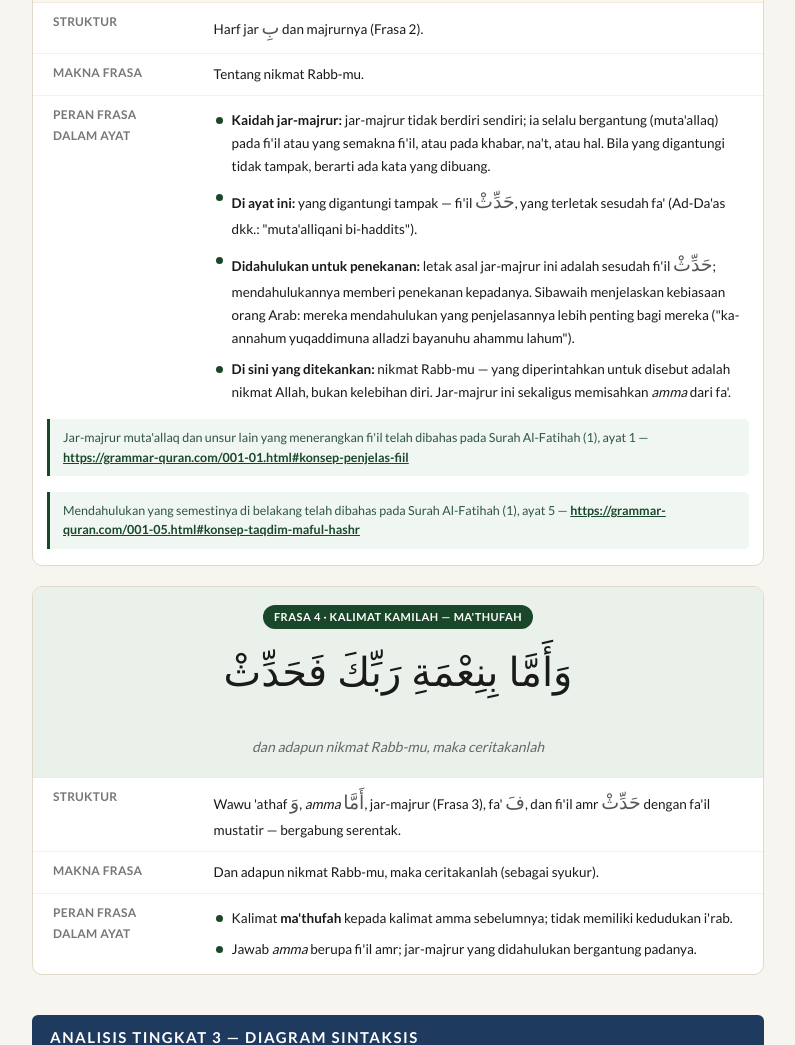
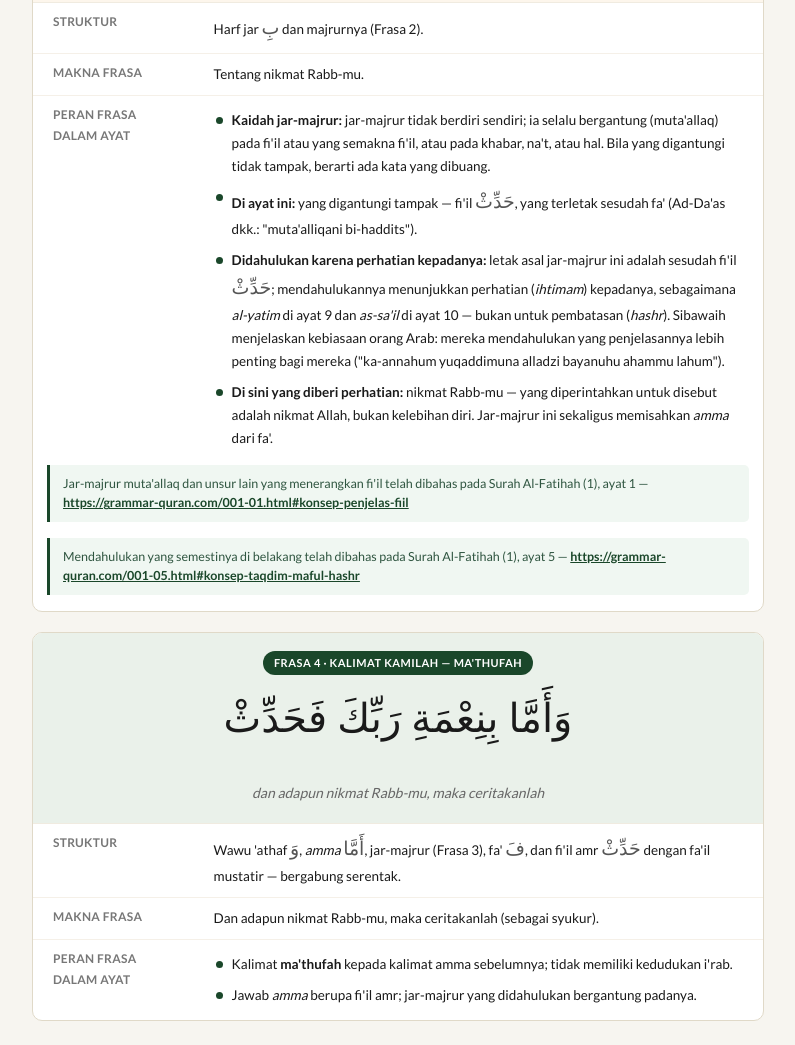
Before and after one commit to iwoth/grammar-quran, a plain HTML site: page 093-11.html in a window 1280 px wide. Shown: the part 10117-11162 px from the top of the page, without its empty margins (242-1037 px from the left). Drawn offline with Linux system fonts and the light colour scheme; a web font is replaced by a local one.

Commit message:
093-11: jar-majrur bi-ni'mati rabbika didahulukan karena perhatian (ihtimam), seragam dengan 93:9–10 (M221)
Co-Authored-By: Claude Opus 5.5 <noreply@anthropic.com>
Claude-Session: https://claude.ai/code/session_01XHVRrNALXdN3AbmvS8UFpK

```diff
--- a/093-11.html
+++ b/093-11.html
@@ -1135,8 +1135,8 @@
           <ul class="poin-list">
             <li><strong>Kaidah jar-majrur:</strong> jar-majrur tidak berdiri sendiri; ia selalu bergantung (muta'allaq) pada fi'il atau yang semakna fi'il, atau pada khabar, na't, atau hal. Bila yang digantungi tidak tampak, berarti ada kata yang dibuang.</li>
             <li><strong>Di ayat ini:</strong> yang digantungi tampak — fi'il <span class="arab-istilah">حَدِّثْ</span>, yang terletak sesudah fa' (Ad-Da'as dkk.: "muta'alliqani bi-haddits").</li>
-            <li><strong>Didahulukan untuk penekanan:</strong> letak asal jar-majrur ini adalah sesudah fi'il <span class="arab-istilah">حَدِّثْ</span>; mendahulukannya memberi penekanan kepadanya. Sibawaih menjelaskan kebiasaan orang Arab: mereka mendahulukan yang penjelasannya lebih penting bagi mereka ("ka-annahum yuqaddimuna alladzi bayanuhu ahammu lahum").</li>
-            <li><strong>Di sini yang ditekankan:</strong> nikmat Rabb-mu — yang diperintahkan untuk disebut adalah nikmat Allah, bukan kelebihan diri. Jar-majrur ini sekaligus memisahkan <em>amma</em> dari fa'.</li>
+            <li><strong>Didahulukan karena perhatian kepadanya:</strong> letak asal jar-majrur ini adalah sesudah fi'il <span class="arab-istilah">حَدِّثْ</span>; mendahulukannya menunjukkan perhatian (<em>ihtimam</em>) kepadanya, sebagaimana <em>al-yatim</em> di ayat 9 dan <em>as-sa'il</em> di ayat 10 — bukan untuk pembatasan (<em>hashr</em>). Sibawaih menjelaskan kebiasaan orang Arab: mereka mendahulukan yang penjelasannya lebih penting bagi mereka ("ka-annahum yuqaddimuna alladzi bayanuhu ahammu lahum").</li>
+            <li><strong>Di sini yang diberi perhatian:</strong> nikmat Rabb-mu — yang diperintahkan untuk disebut adalah nikmat Allah, bukan kelebihan diri. Jar-majrur ini sekaligus memisahkan <em>amma</em> dari fa'.</li>
           </ul>
         </td>
       </tr>
```
